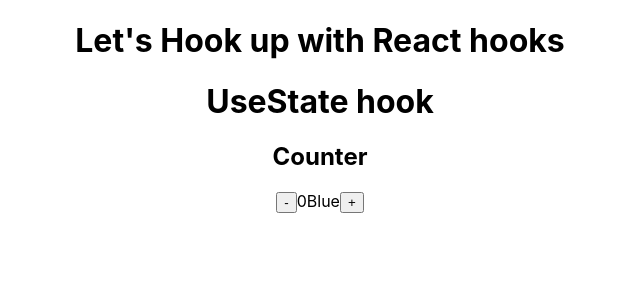
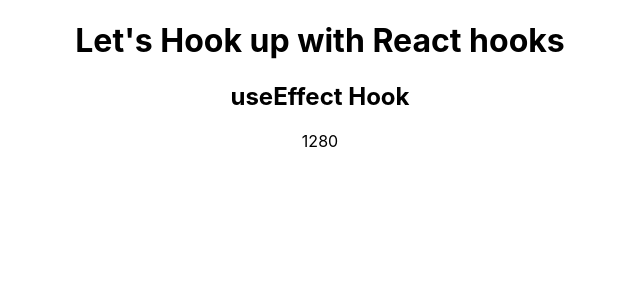
Before and after one commit to noman318/react-hooks, a React (Create React App) app: page / in a window 1280 px wide. Shown: the top 300 px of the page, without its empty margins (320-960 px from the left). Built offline with nearby package versions, Linux system fonts and the light colour scheme.

Commit message:
UseEffect done

```diff
--- a/src/App.js
+++ b/src/App.js
@@ -1,11 +1,14 @@
+/* eslint-disable no-unused-vars */
 import "./App.css";
+import { Effect } from "./hooks/Effect";
 import { State } from "./hooks/State";
 
 function App() {
   return (
     <div className="App">
       <h1>Let's Hook up with React hooks</h1>
-      <State />
+      {/* <State /> */}
+      <Effect />
     </div>
   );
 }
--- /dev/null
+++ b/src/hooks/Effect.js
@@ -0,0 +1,46 @@
+/* eslint-disable no-unused-vars */
+import React, { useState, useEffect } from "react";
+
+export const Effect = () => {
+  //   const [resourceType, setResourceType] = useState("posts");
+  //   const [items, setItems] = useState([]);
+  //   useEffect(() => {
+  //     console.log("onMount");
+  //   }, []);
+  // Eg. of componentDidMount it will be executed only once at time the components will be first mounted
+  //   useEffect(() => {
+  //     fetch(`https://jsonplaceholder.typicode.com/${resourceType}`)
+  //       .then((response) => response.json())
+  //       .then((json) => setItems(json));
+  //   }, [resourceType]);
+
+  const [windowWidth, setWindowWidth] = useState(window.innerWidth);
+  const handleResize = () => {
+    setWindowWidth(window.innerWidth);
+  };
+  useEffect(() => {
+    window.addEventListener("resize", handleResize);
+
+    return () => {
+      console.log("cleanup running");
+      window.removeEventListener("resize", handleResize);
+    };
+    // cleanup runs before the useEffect runs
+  }, []);
+
+  return (
+    <>
+      {/* <button onClick={() => setResourceType("posts")}>Posts</button>
+        <button onClick={() => setResourceType("users")}>Users</button>
+        <button onClick={() => setResourceType("todos")}>Todos</button>
+        <h1>{resourceType}</h1>
+        {items?.map((data, id) => (
+          <pre key={data.id}>{JSON.stringify(data)}</pre>
+        ))} */}
+      <div>
+        <h2> useEffect Hook</h2>
+        {windowWidth}
+      </div>
+    </>
+  );
+};
```
